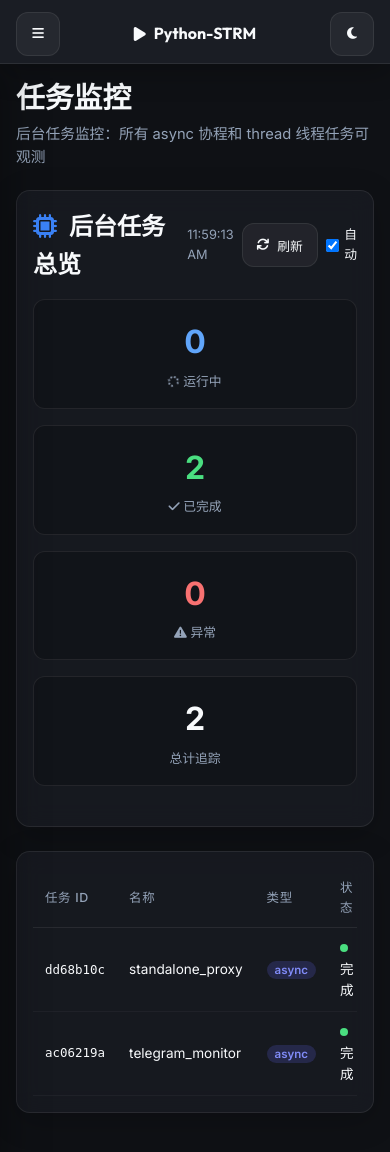
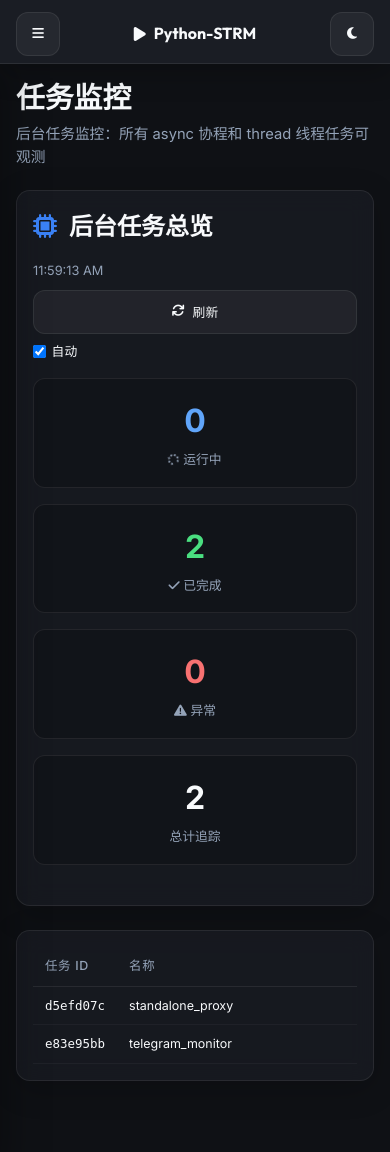
Before and after one commit to yous1r/python-strm, a FastAPI app: page /tasks in a window 390 px wide. Shown: the top 1152 px of the page. Run offline with FastAPI, Linux system fonts and the light colour scheme.

Commit message:
feat: optimize key pages for mobile (task 2/3)

```diff
--- a/app/web/static/css/style.css
+++ b/app/web/static/css/style.css
@@ -496,6 +496,24 @@ input:checked + .slider:before { transform: translateX(26px); }
     transform: translateY(0);
 }
 
+.library-toolbar,
+.tasks-header,
+.monitor-section-heading {
+    min-width: 0;
+}
+
+.search-result-link {
+    display: flex;
+    align-items: center;
+    gap: 0.75rem;
+}
+
+.sync-history-table-wrap,
+.tasks-table-wrap {
+    overflow-x: auto;
+    -webkit-overflow-scrolling: touch;
+}
+
 @media (max-width: 768px) {
     body {
         display: block;
@@ -671,4 +689,142 @@ input:checked + .slider:before { transform: translateX(26px); }
         max-height: calc(100dvh - 2rem);
         overflow-y: auto;
     }
+
+    .library-toolbar,
+    .tasks-header,
+    .monitor-section-heading {
+        flex-direction: column;
+        align-items: stretch !important;
+        gap: 1rem;
+    }
+
+    .library-actions,
+    .tasks-toolbar,
+    .sync-dir-actions,
+    .transfer-card-actions,
+    .rewrite-archive-controls,
+    .cloud115-actions,
+    .transfer-modal-actions,
+    .rollback-modal-actions {
+        width: 100%;
+        display: flex;
+        flex-wrap: wrap;
+        gap: 0.75rem;
+    }
+
+    .library-actions > *,
+    .sync-dir-actions > *,
+    .transfer-card-actions > *,
+    .rewrite-archive-controls > *,
+    .cloud115-actions > *,
+    .transfer-modal-actions > *,
+    .rollback-modal-actions > * {
+        flex: 1 1 100%;
+        width: 100% !important;
+        min-width: 0 !important;
+    }
+
+    .library-grid {
+        grid-template-columns: repeat(2, minmax(0, 1fr)) !important;
+        gap: 0.75rem !important;
+    }
+
+    .search-form {
+        flex-direction: column;
+    }
+
+    .search-form > * {
+        width: 100%;
+        min-width: 0 !important;
+    }
+
+    .search-filters {
+        gap: 0.75rem !important;
+    }
+
+    .search-plugin-actions {
+        flex-wrap: wrap;
+    }
+
+    .search-plugin-actions > * {
+        flex: 1 1 100%;
+    }
+
+    .search-result-link {
+        flex-direction: column;
+        align-items: stretch !important;
+    }
+
+    .search-result-link > span,
+    .search-result-link > button {
+        margin-left: 0 !important;
+        margin-right: 0 !important;
+        width: 100%;
+    }
+
+    .tasks-toolbar {
+        justify-content: flex-start;
+    }
+
+    .tasks-table-wrap table {
+        min-width: 640px;
+        font-size: 0.78rem;
+    }
+
+    .tasks-table-wrap th,
+    .tasks-table-wrap td {
+        padding: 0.45rem 0.5rem;
+    }
+
+    .monitor-tabs {
+        overflow-x: auto;
+        white-space: nowrap;
+        -webkit-overflow-scrolling: touch;
+    }
+
+    .monitor-tabs .tab-btn {
+        flex: 0 0 auto;
+    }
+
+    .monitor-savebar {
+        justify-content: stretch !important;
+    }
+
+    .tmdb-modal-filters {
+        flex-direction: column;
+    }
+
+    .tmdb-modal-filters > * {
+        width: 100% !important;
+    }
+
+    .strm-settings-grid {
+        grid-template-columns: 1fr !important;
+    }
+
+    .sync-history-table-wrap {
+        overflow: auto !important;
+    }
+
+    .sync-history-table-wrap table {
+        min-width: 680px;
+    }
+
+    .category-rule-row {
+        grid-template-columns: 1fr !important;
+    }
+
+    .cloud115-select-row {
+        flex-direction: column;
+    }
+
+    .cloud115-select-row > * {
+        width: 100%;
+    }
 }
+
+@media (max-width: 420px) {
+    .library-grid {
+        grid-template-columns: 1fr !important;
+    }
+}
--- a/app/web/templates/115.html
+++ b/app/web/templates/115.html
@@ -3,7 +3,7 @@
 {% block subtitle %}管理 115 网盘账号、接口与播放访问能力{% endblock %}
 
 {% block content %}
-<div class="glass-panel animate-fade-in delay-1" style="max-width: 800px;">
+<div class="glass-panel cloud115-panel animate-fade-in delay-1" style="max-width: 800px;">
     <h2 style="margin-bottom: 1.5rem; display: flex; align-items: center; justify-content: space-between;">
         <span><i class="fa-solid fa-cloud"></i> 115 网盘配置</span>
         <label class="switch">
@@ -12,7 +12,7 @@
         </label>
     </h2>
     <form id="cookieForm">
-        <div style="display: flex; gap: 1rem; margin-bottom: 1rem;">
+        <div class="cloud115-select-row" style="display: flex; gap: 1rem; margin-bottom: 1rem;">
             <div class="form-group" style="flex: 1;">
                 <label class="form-label">目录 API 接口</label>
                 <select id="c115_api_type" class="form-control">
@@ -47,6 +47,7 @@
             <label class="form-label">Cookie (115.com)</label>
             <textarea id="cookieInput" class="form-control" rows="5" placeholder="UID=...; CID=...; SEID=..."></textarea>
         </div>
+        <div class="cloud115-actions" style="display: flex; gap: 0.75rem; flex-wrap: wrap;">
             <button type="button" class="btn btn-primary" onclick="saveCookie()">
                 <i class="fa-solid fa-save"></i> 保存配置
             </button>
@@ -56,6 +57,7 @@
             <button type="button" class="btn btn-secondary" onclick="checkUser()">
                 <i class="fa-solid fa-user-check"></i> 检查状态
             </button>
+        </div>
     </form>
 
     <!-- 二维码显示区 -->
--- a/app/web/templates/library.html
+++ b/app/web/templates/library.html
@@ -4,9 +4,9 @@
 
 {% block content %}
 <div class="glass-panel animate-fade-in delay-1" style="margin-bottom: 2rem;">
-    <div style="display: flex; justify-content: space-between; align-items: center; margin-bottom: 1.5rem;">
+    <div class="library-toolbar" style="display: flex; justify-content: space-between; align-items: center; margin-bottom: 1.5rem;">
         <h2 style="margin: 0;"><i class="fa-solid fa-photo-film"></i> Telegram 私有资源库</h2>
-        <div style="display: flex; gap: 1rem; align-items: center;">
+        <div class="library-actions" style="display: flex; gap: 1rem; align-items: center;">
             <input type="text" id="searchInput" class="form-control" placeholder="搜索影视名称..." style="width: 250px;" onkeyup="if(event.key === 'Enter') loadLibrary()">
             <button class="btn btn-primary" onclick="loadLibrary()"><i class="fa-solid fa-magnifying-glass"></i></button>
             <select id="pageSize" class="form-control" onchange="loadLibrary()" style="width: auto;">
@@ -24,7 +24,7 @@
         </div>
     </div>
 
-    <div id="libraryContainer" style="display: grid; grid-template-columns: repeat(auto-fill, minmax(220px, 1fr)); gap: 1rem; align-items: stretch;">
+    <div id="libraryContainer" class="library-grid" style="display: grid; grid-template-columns: repeat(auto-fill, minmax(220px, 1fr)); gap: 1rem; align-items: stretch;">
         <!-- 动态渲染 -->
     </div>
 
--- a/app/web/templates/strm.html
+++ b/app/web/templates/strm.html
@@ -3,7 +3,7 @@
 {% block subtitle %}批量生成与管理 STRM 映射文件{% endblock %}
 
 {% block content %}
-<div style="display: grid; grid-template-columns: 1fr 1fr; gap: 1.5rem; max-width: 1200px;">
+<div class="strm-settings-grid" style="display: grid; grid-template-columns: 1fr 1fr; gap: 1.5rem; max-width: 1200px;">
     <!-- 左侧：全局设置 -->
     <div class="glass-panel animate-fade-in delay-1">
         <h2 style="margin-bottom: 1.5rem;"><i class="fa-solid fa-sliders"></i> 全局 STRM 设置</h2>
@@ -99,7 +99,7 @@
     <ul id="syncDirsList" style="list-style: none; padding: 0; margin-bottom: 1rem;">
         <!-- 动态渲染 -->
     </ul>
-    <div style="display: flex; gap: 0.5rem;">
+    <div class="sync-dir-actions" style="display: flex; gap: 0.5rem;">
         <button type="button" class="btn btn-secondary" onclick="openFolderPickerForSync()">
             <i class="fa-solid fa-plus"></i> 添加扫描源目录
         </button>
@@ -126,7 +126,7 @@
             <i class="fa-solid fa-xmark" style="cursor: pointer; color: var(--text-secondary);" onclick="closeSyncHistory()"></i>
         </h3>
 
-        <div style="flex: 1; overflow-y: auto; background: rgba(0,0,0,0.2); border-radius: 0.5rem; border: 1px solid var(--border);">
+        <div class="sync-history-table-wrap" style="flex: 1; overflow-y: auto; background: rgba(0,0,0,0.2); border-radius: 0.5rem; border: 1px solid var(--border);">
             <table style="width: 100%; border-collapse: collapse; text-align: left; font-size: 0.85rem;">
                 <thead style="background: rgba(255,255,255,0.05); position: sticky; top: 0;">
                     <tr>
--- a/app/web/templates/tasks.html
+++ b/app/web/templates/tasks.html
@@ -33,9 +33,9 @@
 </style>
 
 <div class="glass-panel animate-fade-in delay-1" style="margin-bottom: 1.5rem;">
-    <div style="display: flex; justify-content: space-between; align-items: center;">
+    <div class="tasks-header" style="display: flex; justify-content: space-between; align-items: center;">
         <h2 style="margin: 0;"><i class="fa-solid fa-microchip" style="color: var(--accent-primary); margin-right: 0.75rem;"></i>后台任务总览</h2>
-        <div style="display: flex; gap: 0.5rem; align-items: center;">
+        <div class="tasks-toolbar" style="display: flex; gap: 0.5rem; align-items: center;">
             <span id="lastUpdate" style="font-size: 0.8rem; color: var(--text-secondary);"></span>
             <button class="btn btn-secondary" style="padding: 0.3rem 0.6rem; font-size: 0.8rem;" onclick="loadTasks()">
                 <i class="fa-solid fa-arrows-rotate"></i> 刷新
@@ -67,7 +67,7 @@
 </div>
 
 <div class="glass-panel animate-fade-in delay-2">
-    <div style="overflow-x: auto;">
+    <div class="tasks-table-wrap" style="overflow-x: auto;">
         <table class="task-table">
             <thead>
                 <tr>
```
Also changed, not shown: app/web/templates/monitor.html (+7 -7 lines), app/web/templates/search.html (+6 -6 lines), app/web/templates/transfer.html (+4 -4 lines), tests/test_mobile_responsive_ui.py (+64 -0 lines). Lines whose indentation alone changed are shown as unchanged.
